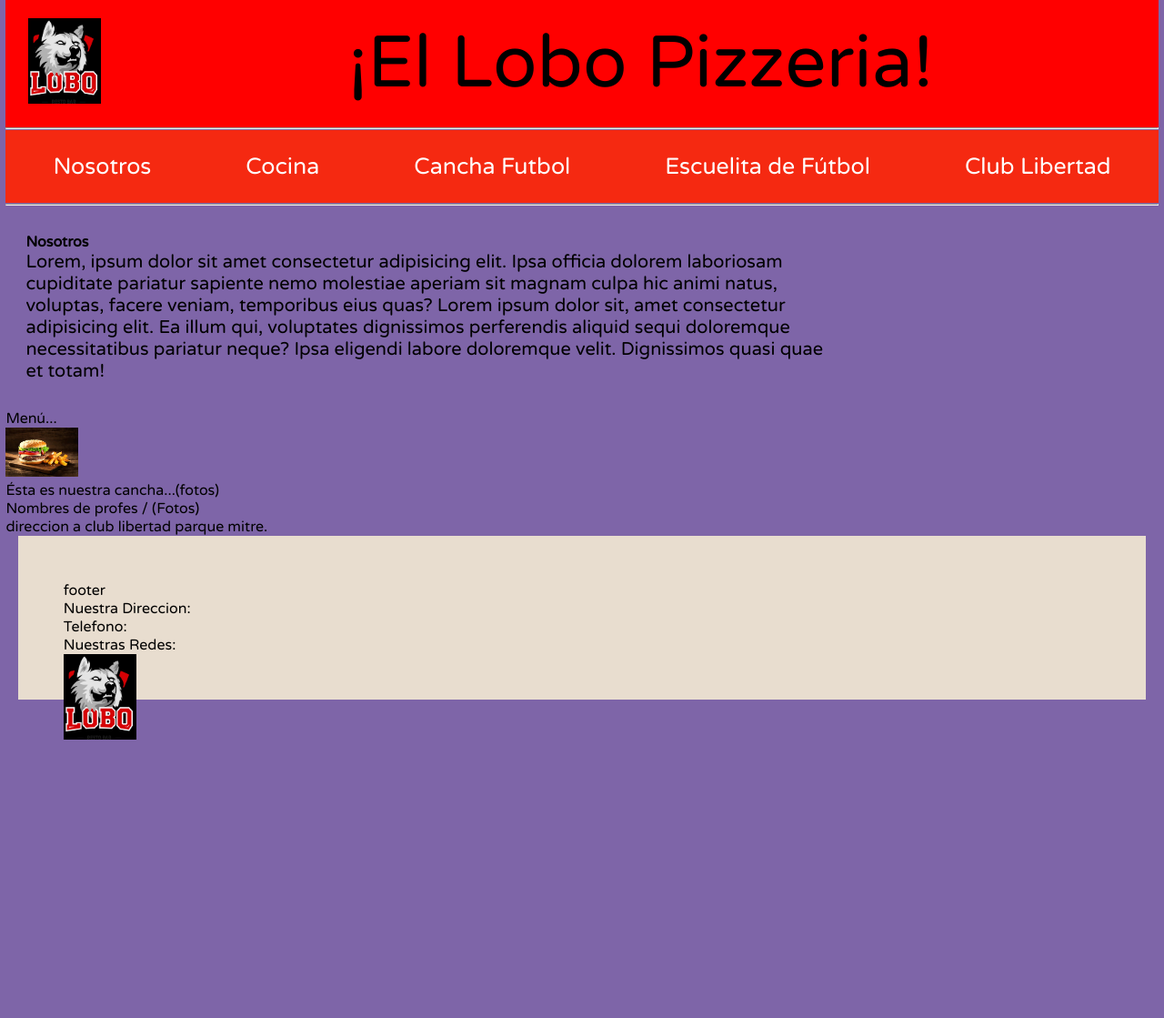
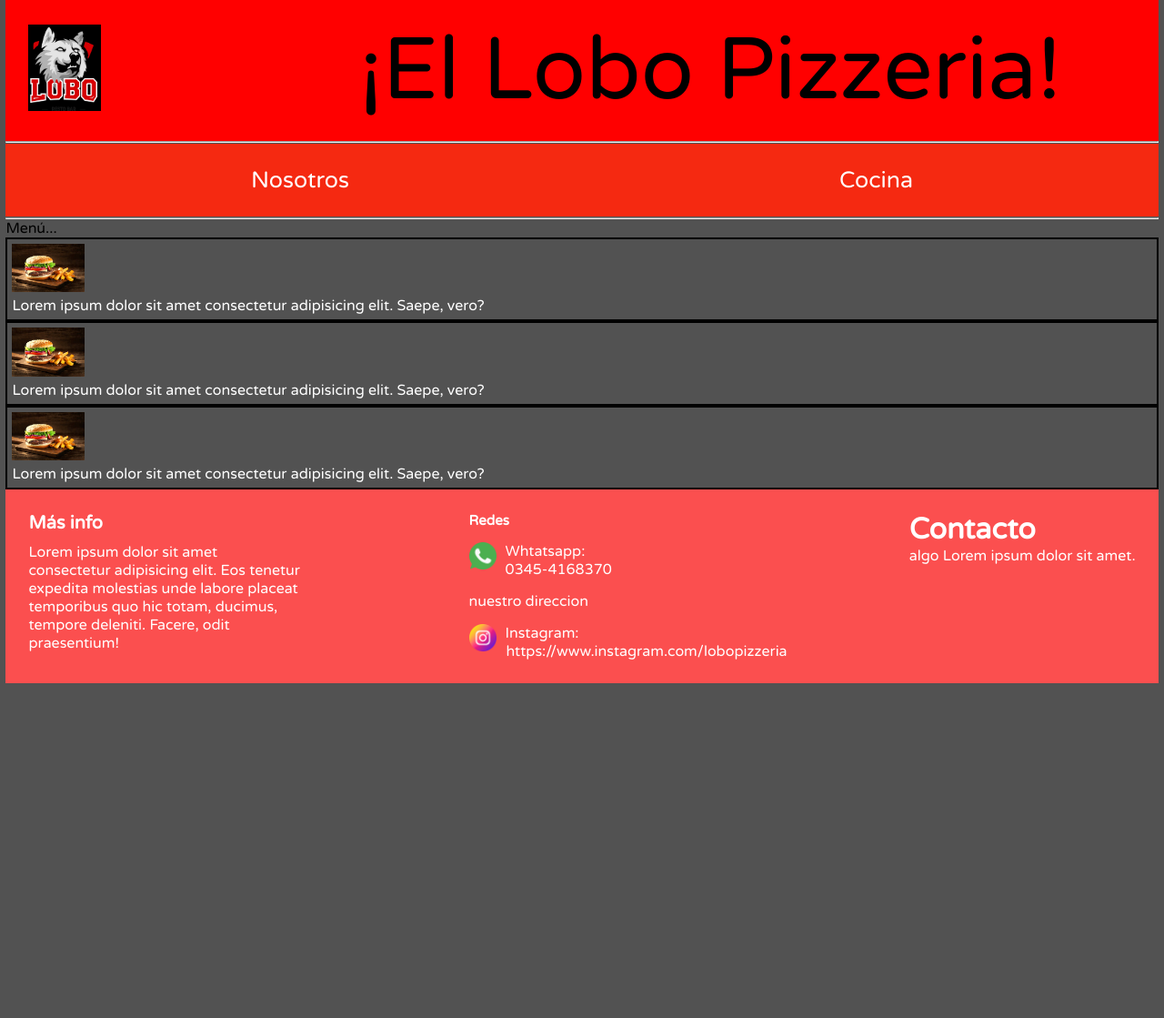
Before and after one commit to juliansilveira/lobo-pizzeria-web, a plain HTML site: page index.html in a window 1280 px wide. Shown: the whole page at 91% size. After the commit the page ends 800 px from the top, so only its background shows below. Drawn offline with Linux system fonts and the light colour scheme.

Commit message:
actualizacion de footer

```diff
--- a/loboindex.html
+++ b/index.html
@@ -36,18 +36,22 @@
                     <li>
                         <a href="#">Cocina</a>
                     </li>
+                    <!--
                     <li>
                         <a href="#">Cancha Futbol</a>
                     </li>
                     <li>
                         <a href="#">Escuelita de Fútbol</a>
                     </li>
+
                     <li>
                         <a href="#">Club Libertad</a>
-                    </li>
+                    </li>-->
                 </ul>
             </div>
             <hr>
+
+            <!--
 
             <div class="nosotros-container"> <b>Nosotros</b>
                 <div class="nosotros-contenido">
@@ -65,18 +69,45 @@
                     quasi quae et totam!
                 </div>
             </div>
-
+        -->
             <div class="cocina-container">
                 <div class="cocina">
                     <div class="menu-container">
                         Menú...
-                        <div class="imagenes-container">
-                            <img src="imagenes/hamburgesa.png" alt="">
+                        <div class="comidas">
+                            <div class="comida-1">
+                                <div class="imagenes-container">
+                                    <img src="imagenes/hamburgesa.png"
+                                        alt="">
+                                    <p>Lorem ipsum dolor sit amet
+                                        consectetur adipisicing elit.
+                                        Saepe, vero?</p>
+                                </div>
+                            </div>
+                            <div class="comida-2">
+                                <div class="imagenes-container">
+                                    <img src="imagenes/hamburgesa.png"
+                                        alt="">
+                                    <p>Lorem ipsum dolor sit amet
+                                        consectetur adipisicing elit.
+                                        Saepe, vero?</p>
+                                </div>
+                            </div>
+                            <div class="comida-3">
+                                <div class="imagenes-container">
+                                    <img
+                                        src="imagenes/hamburgesa.png"
+                                        alt="">
+                                    <p>Lorem ipsum dolor sit amet
+                                        consectetur adipisicing
+                                        elit. Saepe, vero?</p>
+                                </div>
+                            </div>
                         </div>
                     </div>
                 </div>
             </div>
-
+            <!--
             <div class="cancha-futbol">
                 <div class="cancha-container">
                     Ésta es nuestra cancha...(fotos)
@@ -94,18 +125,51 @@
                     direccion a club libertad parque mitre.
                 </div>
             </div>
+-->
+            <footer>
+                <div class="container-footer">
 
+                    <div class="colum1">
+                        <h1>Más info</h1>
+                        <p>
+                            Lorem ipsum dolor sit amet consectetur
+                            adipisicing elit. Eos tenetur expedita
+                            molestias unde labore placeat temporibus quo
+                            hic totam, ducimus, tempore deleniti. Facere,
+                            odit praesentium!
+                        </p>
+                    </div>
 
-            <div class="container-footer">
-                <div class="footer"> footer <br>
-                    <p> Nuestra Direccion: </p>
-                    <p> Telefono: </p>
-                    <p>Nuestras Redes: </p>
-                    <div class="logo-footer">
-                        <img src="imagenes/loborestobar.jpeg" alt="">
+                    <div class="colum2">
+                        <h1>Redes</h1>
+                        <div class="row">
+                            <img src="imagenes/whatsapp.png" alt="">
+                            <p> Whtatsapp: <br>
+                                0345-4168370 </p>
+                        </div>
+                        <div class="row">
+                            nuestro direccion
+                        </div>
+                        <div class="row">
+                            <img src="imagenes/instagram.png" alt="">
+                            <p> Instagram: </p>
+
+                            <a
+                                href="https://www.instagram.com/lobopizzeria">
+                                <br>
+                                https://www.instagram.com/lobopizzeria
+                            </a>
+                        </div>
+                    </div>
+                    <div class="colum3">
+                        <h1>Contacto</h1>
+
+                        <div class="row2">
+                            <label> algo Lorem ipsum dolor sit amet.</label>
+                        </div>
                     </div>
                 </div>
             </div>
-        </div>
+        </footer>
     </body>
 </html>
--- a/loboestilo.css
+++ b/loboestilo.css
@@ -1,115 +1,176 @@
 * {
-    margin : 0;
-    padding: 0;
+    margin     : 0;
+    padding    : 0;
     font-family: 'Varela Round', sans-serif;
+    box-sizing : border-box;
 }
 
-body{
-    background-color: #7E65A8;
+body {
+    background-color: #525252;
 }
 
 /* PARTE SUPERIOR */
-.contenedor-total{
-    width: 99%;
+.contenedor-total {
+    width : 99%;
     height: 99%;
     margin: 0 auto;
 }
+
 .header {
     display         : flex;
     background-color: red;
-    justify-content: space-between;
-    align-items: center;
-    height: 95%;
-    padding: 20px 0;
-    width: auto;
+    justify-content : space-between;
+    align-items     : center;
+    height          : 95%;
+    padding         : 20px 0;
+    width           : auto;
 }
 
 .logo {
-    font-size: 20px;
+    font-size  : 20px;
     margin-left: 25px;
-    width: 25%;
-    box-sizing: border-box;
+    width      : 25%;
+    box-sizing : border-box;
 }
 
 .titulo {
-    font-size: 80px;
-    margin-left: 1em;
+    font-size   : 6em;
+    margin-left : 1em;
     margin-right: 20px;
-    height: auto;
-    width: auto;
-    width: 80%;
-    box-sizing: border-box;
+    height      : auto;
+    width       : auto;
+    width       : 80%;
+    box-sizing  : border-box;
 }
 
 /* NAV BAR */
-.nav-bar{
+.nav-bar {
     background-color: #F52911;
-    height: 90%;
-    width: 100%;
-    padding: 25px 0;
-    margin: 1px 0
+    height          : 90%;
+    width           : 100%;
+    padding         : 25px 0;
+    margin          : 1px 0
 }
 
 
 
-.nav-bar ul{
-    display: flex;
-    align-items:center;
+.nav-bar ul {
+    display    : flex;
+    align-items: center;
 }
 
-.nav-bar ul li{
-    margin: auto;
+.nav-bar ul li {
+    margin         : auto;
     text-decoration: none;
-    list-style: none;
+    list-style     : none;
 }
 
-.nav-bar ul li a{
+.nav-bar ul li a {
     text-decoration: none;
-    font-size: 25px;
-    color: #fff;
+    font-size      : 25px;
+    color          : #fff;
 }
 
-.nav-bar ul li a:hover{
-    color:black
+.nav-bar ul li a:hover {
+    color: rgb(19, 18, 18);
 }
 
 
 /* CUERPO */
 
-.nosotros-container{
-    margin: 30px 0;
-    width: 70%;
+.nosotros-container {
+    margin     : 30px 0;
+    width      : 70%;
     margin-left: 22px;
 }
 
-.nosotros-contenido{
+.nosotros-contenido {
     text-align: left;
-    font-size: 20px;
+    font-size : 20px;
 }
 
 /*MENU*/
+.comidas {
+    justify-content: space-between;
+}
+
+.comida-1,
+.comida-2,
+.comida-3 {
+    border : 2px solid black;
+    padding: 5px;
+}
+
+.comidas p {
+    color: #fff;
+}
+
 img {
     width: 80px;
 }
 
 /* FOOTER */
 
-.container-footer{
-    width: 90%;
-    margin: auto;
-    background-color:#E8DDCF;
-    display:grid;
-    grid-template-columns: repeat(3, 1fr);
-    grid-gap: 50px;
-    padding: 50px;
+footer {
+    width           : 100%;
+    background-color: #FB4F4F;
+    color           : #fff;
+    padding         : 25px;
 }
 
-.footer{
+.container-footer {
+    display        : flex;
+    margin         : auto;
+    justify-content: space-between;
+}
+
+.colum1 {
+    max-width: 300px;
+}
+
+.colum1 h1 {
+    font-size: 20px;
+}
+
+.colum1 p {
+    font      : 15px;
+    color     : #fff;
+    margin-top: 10px;
+}
+
+.colum2 {
+    max-width: 300px;
+}
+
+.colum2 p {
+    margin: 0 0 0 10px;
+}
+
+.colum2 a {
+    margin-left    : -80px;
+    text-decoration: none;
+    color          : #fff;
+}
+
+.colum2 a:hover {
+    color           : black;
+    background-color: #FB4F4F;
 
 }
 
-.logo-footer{
-    height: 50%;
-    width: 50%;
-    position: absolute;
+.colum2 h1 {
+    font-size: 15px;
 }
+
+.colum2 .row {
+    margin-top: 15px;
+}
+
+.row {
+    display: flex;
+}
+
+.row img {
+    height: 30px;
+    width : 30px;
+}
```
Also changed, not shown: imagenes/instagram.png (added), imagenes/whatsapp.png (added).
